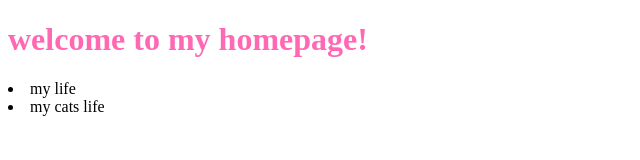
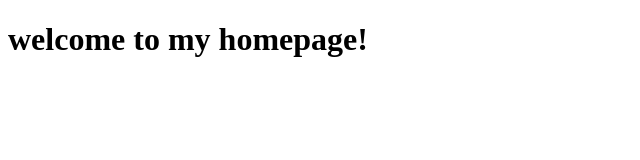
Before and after one commit to peipeiguo0413/peipei.homepage, a plain HTML site: page myhomepage.html in a window 1280 px wide. Shown: the whole page, without its empty margins (0-640 px from the left). Drawn offline with Linux system fonts and the light colour scheme.

Commit message:
Update myhomepage.html

```diff
--- a/myhomepage.html
+++ b/myhomepage.html
@@ -2,11 +2,9 @@
 <html lang="en">
     <head>
         <meta charset="UTF-8">
-        <title>peipei's homepage</title>
+        <title>peipei homepage</title>
     </head>
     <body>
-        <h1 style="color:hotpink">welcome to my homepage!</h1>
-        <li>my life</li>
-        <li>my cats life</li>
+        <h1>welcome to my homepage!</h1>
     </body>
 </html>
```
